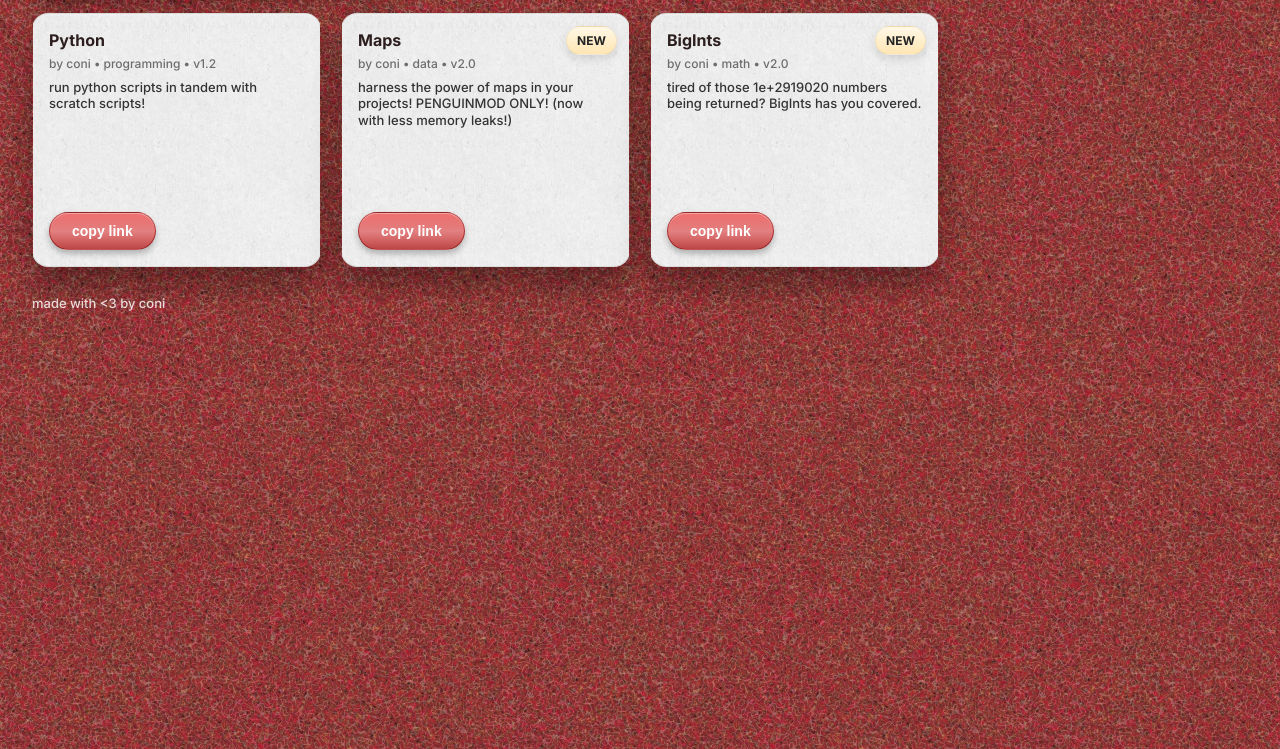
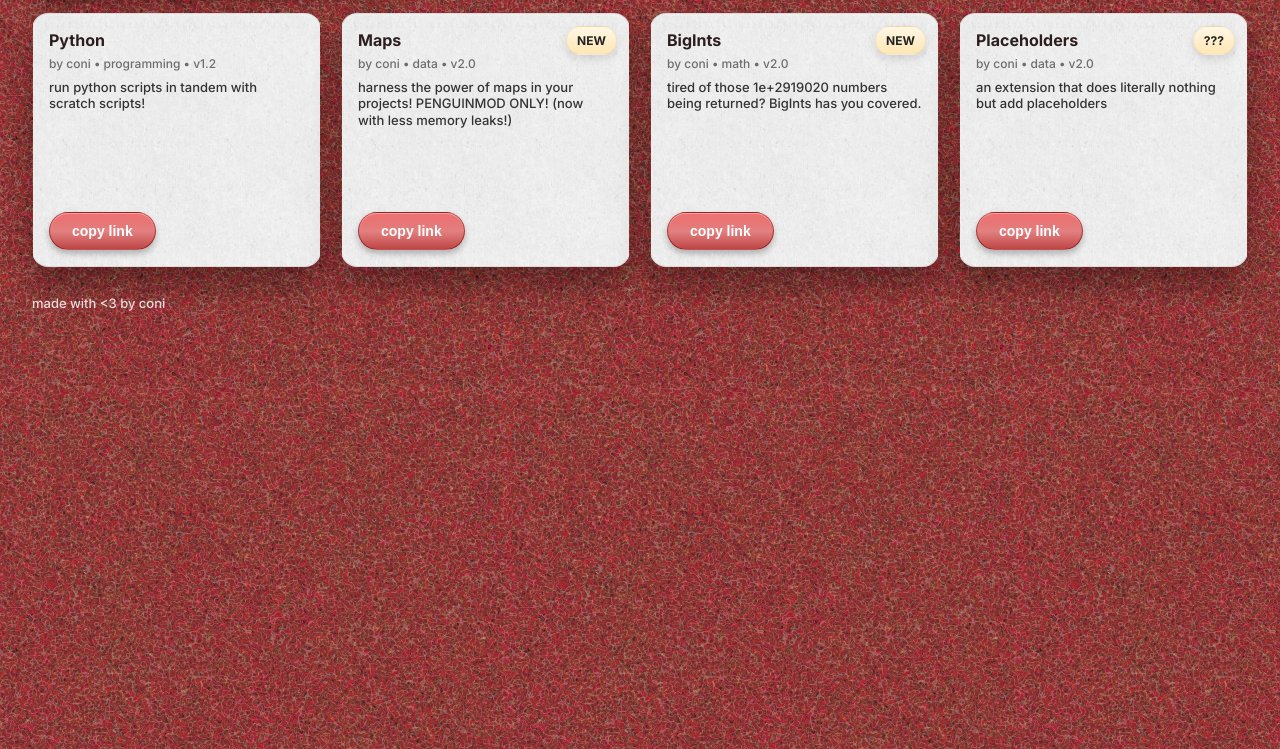
Before and after one commit to cshadsy/extensionz, a plain HTML site: page index.html in a window 1280 px wide. Shown: the part 115-864 px from the top of the page. Drawn offline with nearby package versions, Linux system fonts and the light colour scheme; a web font is replaced by a local one.

Commit message:
Update index.html

```diff
--- a/index.html
+++ b/index.html
@@ -75,6 +75,20 @@
 
       <div class="stitched" aria-hidden></div>
     </article>
+    <article class="card" role="listitem" tabindex="0" aria-label="conibigint">
+      <div>
+        <div class="badge">???</div>
+        <h2 class="title">Placeholders</h2>
+        <div class="meta">by coni • data • v2.0</div>
+        <p class="desc">an extension that does literally nothing but add placeholders</p>
+      </div>
+
+      <div class="row">
+        <button class="btn" data-link="https://raw.githubusercontent.com/cshadsy/pm-exts/refs/heads/main/placeholders.js">copy link</button>
+      </div>
+
+      <div class="stitched" aria-hidden></div>
+    </article>
   </main>
 
   <footer>made with &#60;3 by coni</footer>
```
